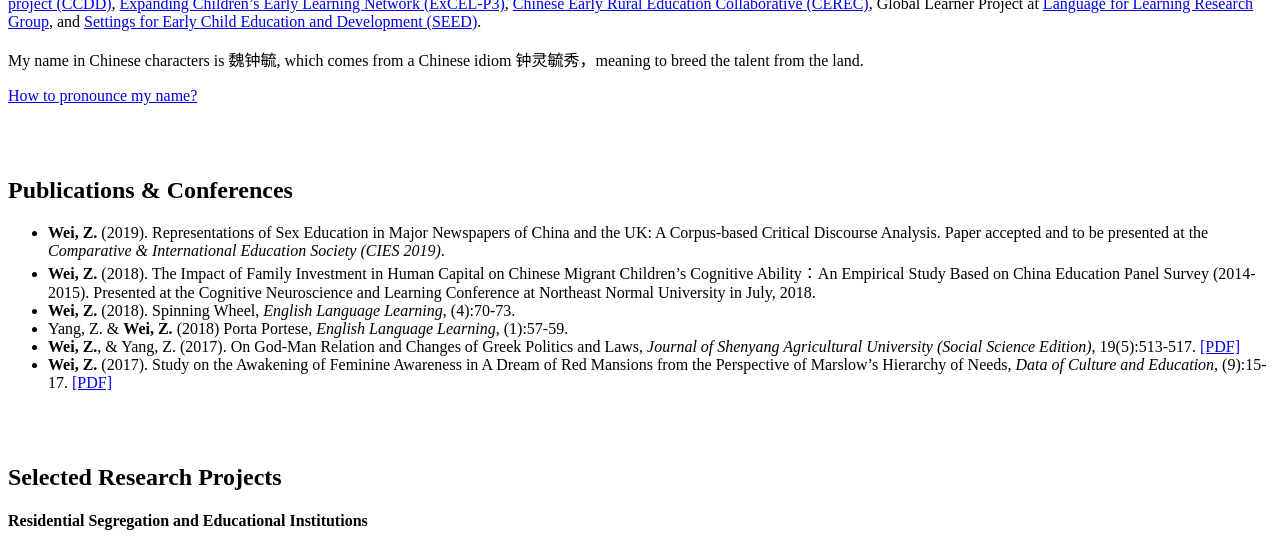
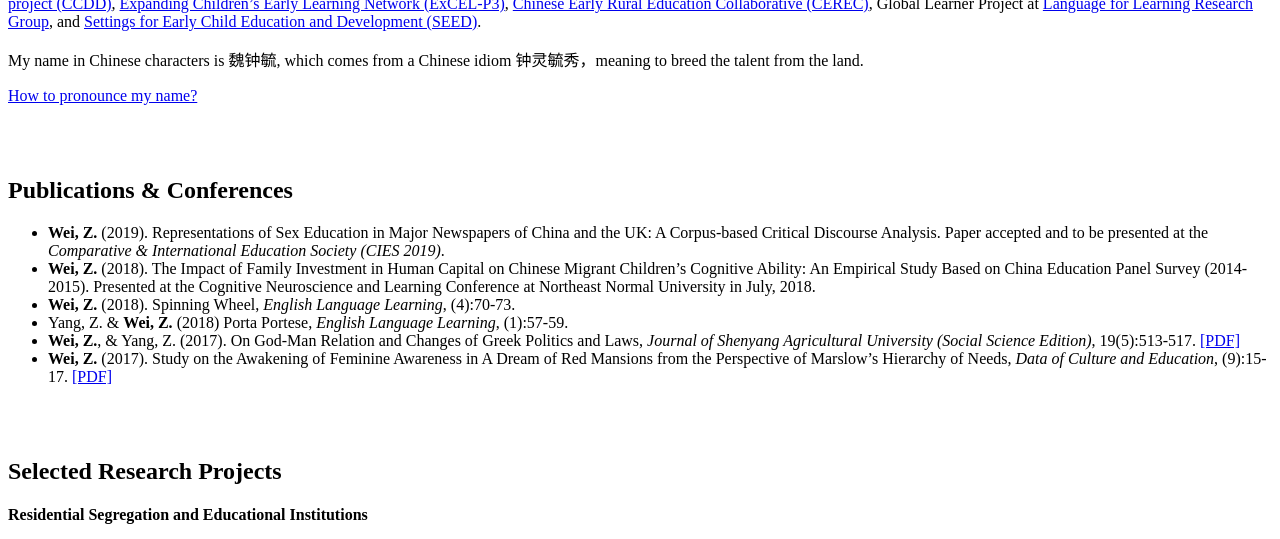
Before and after one commit to Sylviawzy/Sylviawzy.github.io, a Jekyll site: the page built from index.md, in a window 1280 px wide and 900 px high, scrolled down 1422 px, cut to the strip 0-539 px from the top of the window. Built offline with Jekyll 4.4.1, drawn with Linux system fonts in a browser that asks for light colours; our own code applies the rules of GitHub Pages for plain Markdown files; a style sheet for code colours, icons or effects is not loaded.

````diff
--- a/index.md
+++ b/index.md
@@ -13,7 +13,7 @@ My name in Chinese characters is 魏钟毓, which comes from a Chinese idiom 钟
 ## Publications & Conferences
 
 -	**Wei, Z.** (2019). Representations of Sex Education in Major Newspapers of China and the UK: A Corpus-based Critical Discourse Analysis. Paper accepted and to be presented at the _Comparative & International Education Society (CIES 2019)_.
--	**Wei, Z.** (2018). The Impact of Family Investment in Human Capital on Chinese Migrant Children’s Cognitive Ability：An Empirical Study Based on China Education Panel Survey (2014-2015). Presented at the Cognitive Neuroscience and Learning Conference at Northeast Normal University in July, 2018.
+-	**Wei, Z.** (2018). The Impact of Family Investment in Human Capital on Chinese Migrant Children’s Cognitive Ability: An Empirical Study Based on China Education Panel Survey (2014-2015). Presented at the Cognitive Neuroscience and Learning Conference at Northeast Normal University in July, 2018.
 -	**Wei, Z.** (2018). Spinning Wheel, _English Language Learning_, (4):70-73.
 - Yang, Z. & **Wei, Z.** (2018) Porta Portese, _English Language Learning_, (1):57-59.
 -	**Wei, Z.**, & Yang, Z. (2017). On God-Man Relation and Changes of Greek Politics and Laws, _Journal of Shenyang Agricultural University (Social Science Edition)_, 19(5):513-517. [[PDF]](Sylviawzy.github.io/assets/files/CNKI论神人关系与古希腊城邦政制法律的演变.pdf)
@@ -73,6 +73,9 @@ _June-July 2017_
 
 I love reading classics and poems. I'm particularly interested in the English poems written by American poet and scholar [Rosanna Warren](chicago.wd5.myworkdayjobs.com/en-US/External). Upon her official consent, I translated and published her poems _Porta Portese_ and _Romanesque_ on the _English Language Learning_ journal. I also won the 1st prize in the Budding Writers Competition for _English Language Learning_ in 2018.
 
+
+
+
 <!---
 ```markdown
 Syntax highlighted code block
````
